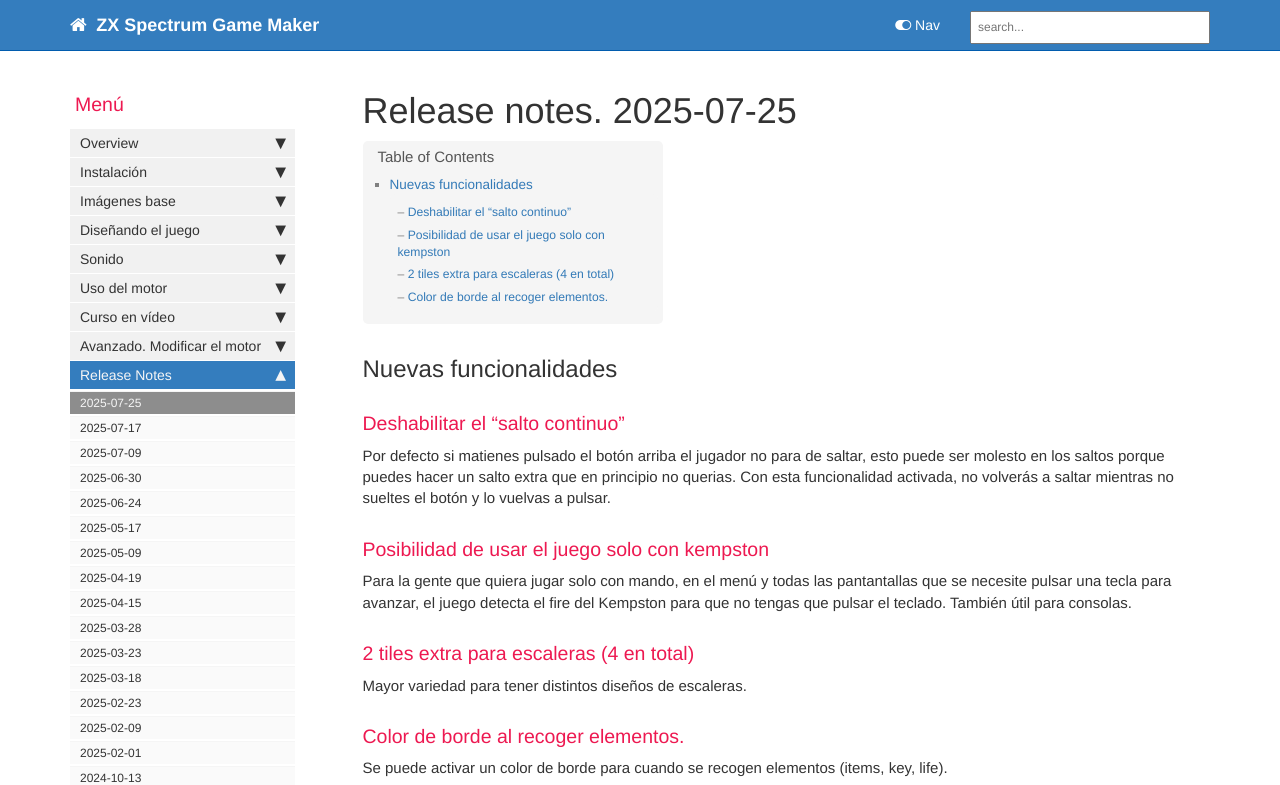
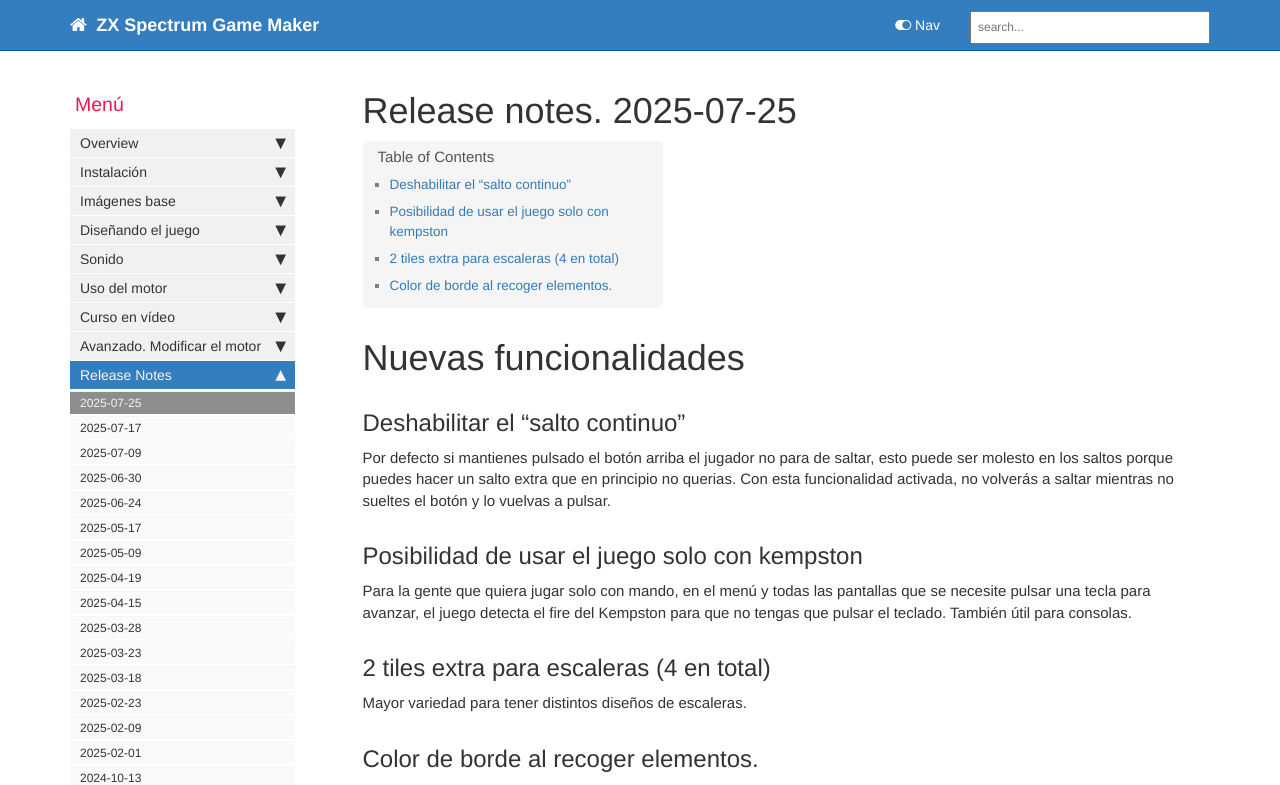
Before and after one commit to rtorralba/zx-game-maker-www, a Jekyll site: the page built from pages/mydoc/mydoc_release_notes_2025_07_25.md, in a window 1280 px wide and 900 px high, cut to the strip 0-785 px from the top of the window. Built offline with Jekyll 4.4.1, drawn with Linux system fonts in a browser that asks for light colours; comment, search, counter and statistics services are not loaded.

Commit message:
fix: text grammar

```diff
--- a/pages/mydoc/mydoc_release_notes_2025_07_25.md
+++ b/pages/mydoc/mydoc_release_notes_2025_07_25.md
@@ -8,17 +8,17 @@
 folder: mydoc
 ---
 
-## Nuevas funcionalidades
-### Deshabilitar el "salto continuo"
-Por defecto si matienes pulsado el botón arriba el jugador no para de saltar, esto puede ser molesto en los saltos porque puedes hacer un salto extra que en principio no querias. Con esta funcionalidad activada, no volverás a saltar mientras no sueltes el botón y lo vuelvas a pulsar.
+# Nuevas funcionalidades
+## Deshabilitar el "salto continuo"
+Por defecto si mantienes pulsado el botón arriba el jugador no para de saltar, esto puede ser molesto en los saltos porque puedes hacer un salto extra que en principio no querias. Con esta funcionalidad activada, no volverás a saltar mientras no sueltes el botón y lo vuelvas a pulsar.
 
-### Posibilidad de usar el juego solo con kempston
-Para la gente que quiera jugar solo con mando, en el menú y todas las pantantallas que se necesite pulsar una tecla para avanzar, el juego detecta el fire del Kempston para que no tengas que pulsar el teclado. También útil para consolas.
+## Posibilidad de usar el juego solo con kempston
+Para la gente que quiera jugar solo con mando, en el menú y todas las pantallas que se necesite pulsar una tecla para avanzar, el juego detecta el fire del Kempston para que no tengas que pulsar el teclado. También útil para consolas.
 
-### 2 tiles extra para escaleras (4 en total)
+## 2 tiles extra para escaleras (4 en total)
 Mayor variedad para tener distintos diseños de escaleras.
 
-### Color de borde al recoger elementos.
+## Color de borde al recoger elementos.
 Se puede activar un color de borde para cuando se recogen elementos (items, key, life).
 
 <iframe width="560" height="315" src="https://www.youtube.com/embed/hJKcspw9Puk?si=_796IbQzIsf6Wc0v" title="YouTube video player" frameborder="0" allow="accelerometer; autoplay; clipboard-write; encrypted-media; gyroscope; picture-in-picture; web-share" referrerpolicy="strict-origin-when-cross-origin" allowfullscreen></iframe>
```
